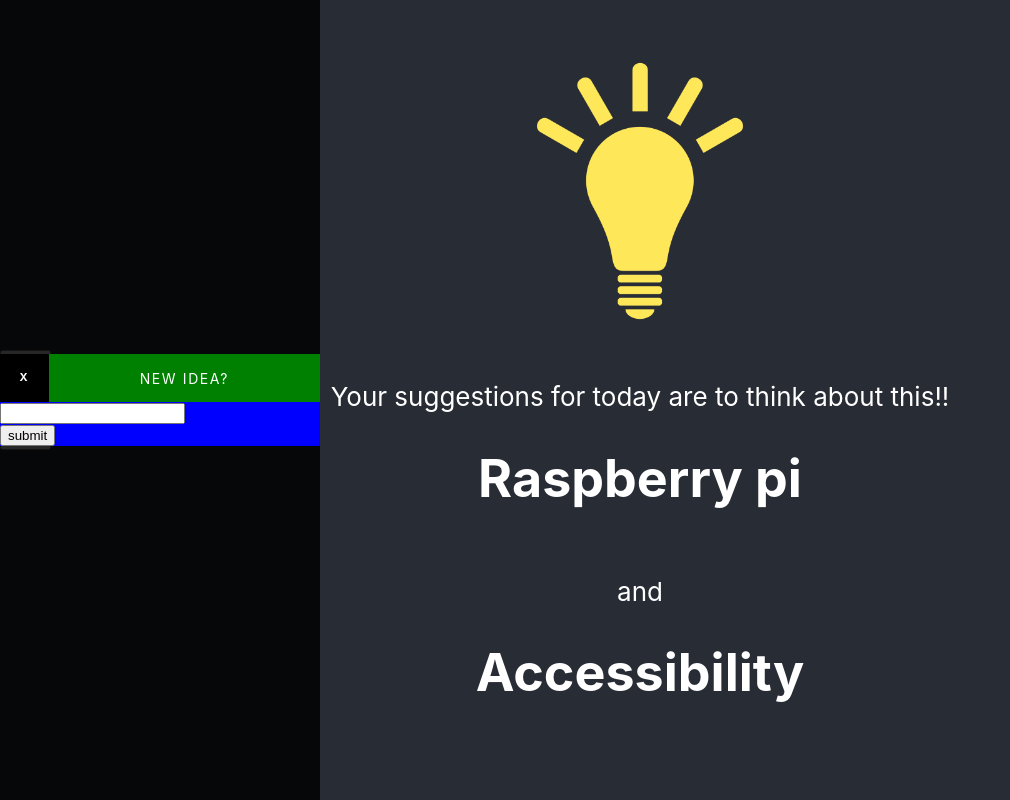
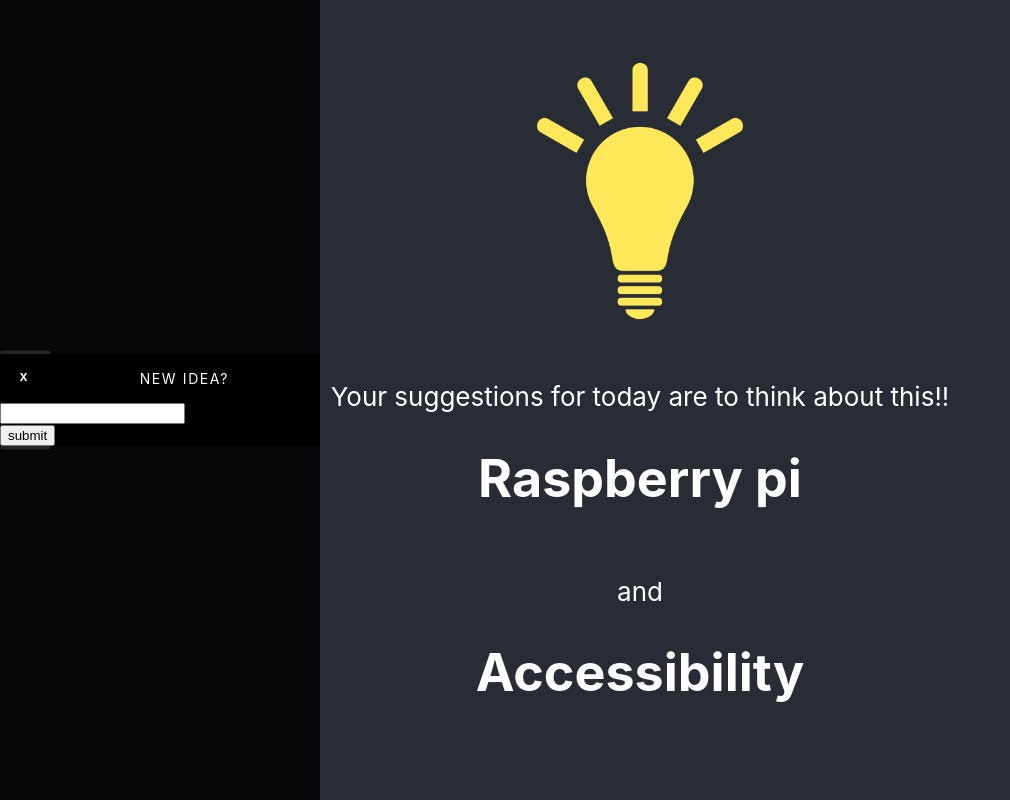
Before and after one commit to leeroywking/ideagen, a React (Create React App) app: page / in a window 1280 px wide. Both pictures are taken after a click on the button "Add >". Shown: the whole page, without its empty margins (0-1010 px from the left). Built offline with nearby package versions, Linux system fonts and the light colour scheme.

Commit message:
updated form a bit

```diff
--- a/src/resources/modal.js
+++ b/src/resources/modal.js
@@ -19,7 +19,7 @@
 const ModalWrapper = styled.div`
   width: 50vw;
 
-  background: blue;
+  background: black;
   max-height: 80vh;
   z-index: 999999;
   overflow: scroll;
@@ -27,7 +27,7 @@
 
 const ModalHeader = styled.div`
   display: flex;
-  background: green;
+  background: light-yellow;
   font-size: 0.6875rem;
   line-height: 1.2;
   letter-spacing: 0.1rem;
```
